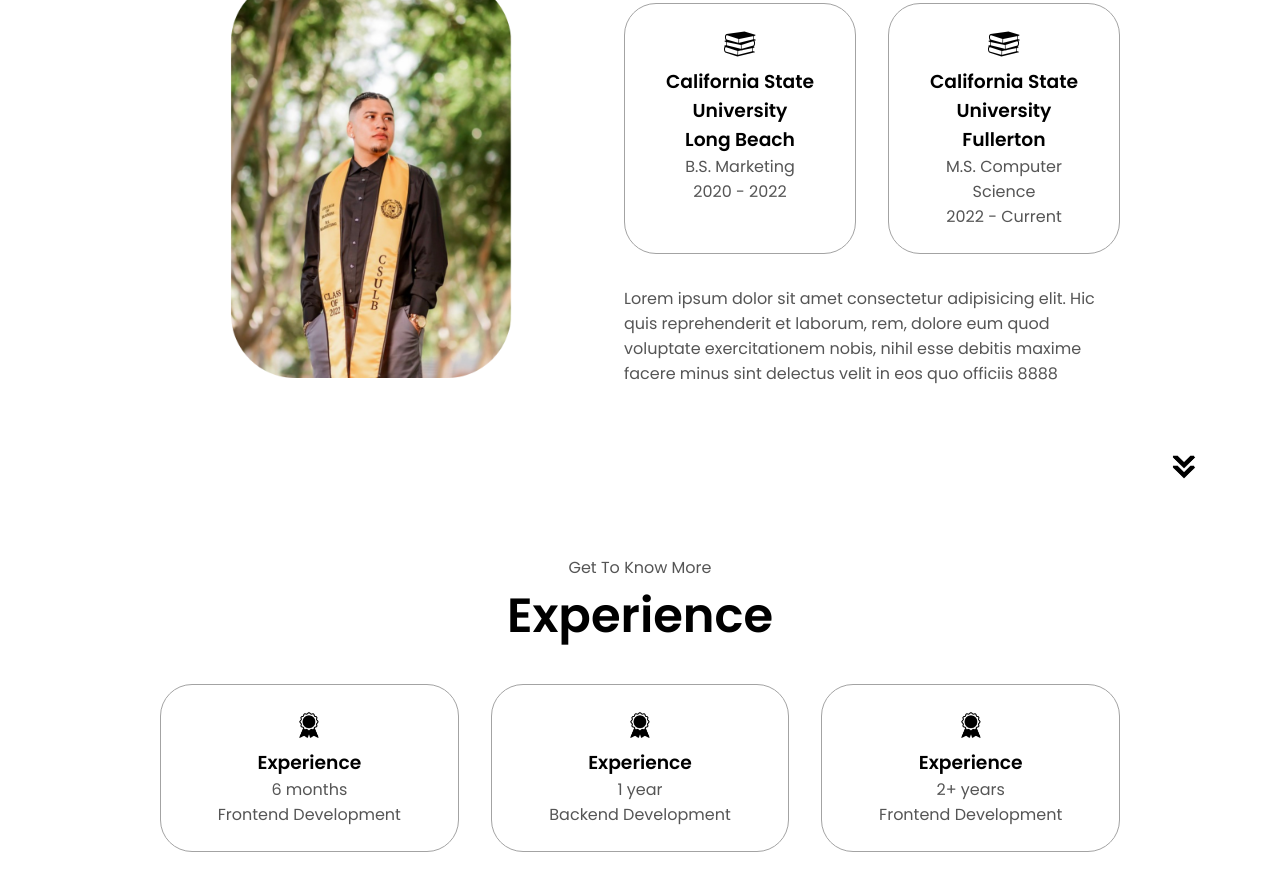
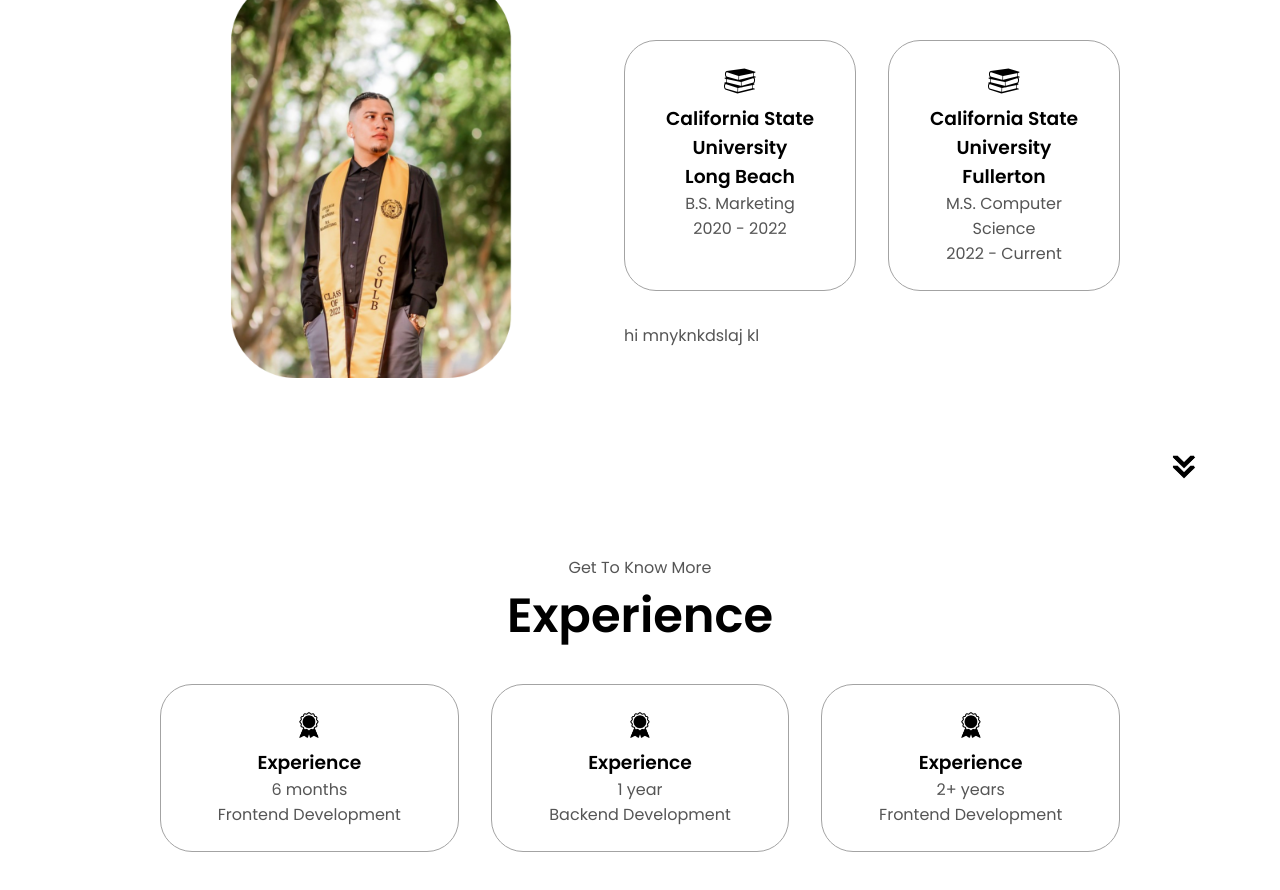
Before and after one commit to eduardogarciax/eduardogarciax.github.io, a plain HTML site: page index.html in a window 1280 px wide. Shown: the part 1141-2031 px from the top of the page. Drawn offline with Linux system fonts and the light colour scheme.

Commit message:
Update index.html

```diff
--- a/index.html
+++ b/index.html
@@ -107,10 +107,7 @@
           </div>
           <div class="text-container">
             <p>
-              Lorem ipsum dolor sit amet consectetur adipisicing elit. Hic quis
-              reprehenderit et laborum, rem, dolore eum quod voluptate
-              exercitationem nobis, nihil esse debitis maxime facere minus sint
-              delectus velit in eos quo officiis 8888
+              hi mnyknkdslaj kl
           </div>
         </div>
       </div>
```
